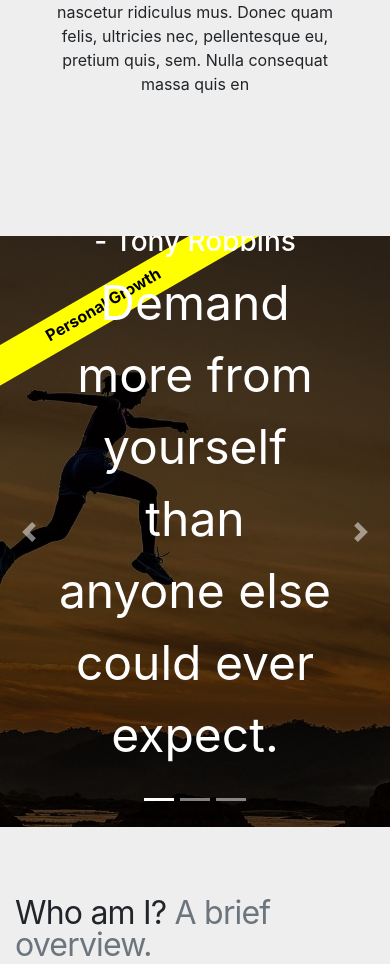
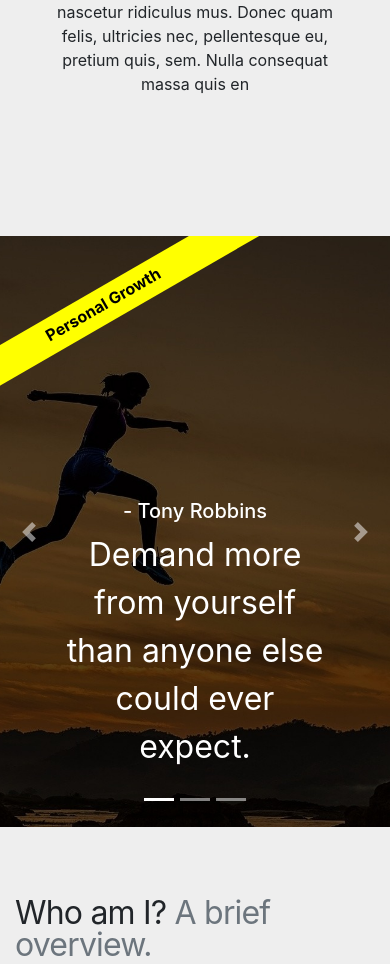
Before and after one commit to makfazlic/LifeCoachingWebsite, a Django app: page / in a window 390 px wide; the page is wider, and only the part inside the window is pictured. Shown: the part 2440-3404 px from the top of that part. Run offline with Django 3.2, Linux system fonts and the light colour scheme; some libraries are stand-ins or nearby versions.

Commit message:
Update style.css

```diff
--- a/static/style/style.css
+++ b/static/style/style.css
@@ -117,6 +117,14 @@
 .carousel-caption p{
   font-size: 3rem !important;
 }
+@media screen and (max-width: 650px) {
+  .carousel-caption h5{
+  font-size: 1.25rem
+}
+.carousel-caption p{
+  font-size: 2rem !important;
+}
+}
 .marketing{
   margin-top: 36px;
   margin-bottom: 100px;
@@ -176,6 +184,16 @@
   font-size: 2em;
   font-weight: 200;
 }
+@media screen and (max-width: 650px) {
+  .parallax .container h1 {
+  font-size: 4em;
+  font-weight: 600;
+}
+.parallax .container p {
+  font-size: 2em;
+  font-weight: 200;
+}
+}
 /* FORM */
 .form{
   height: 100vh;
```
